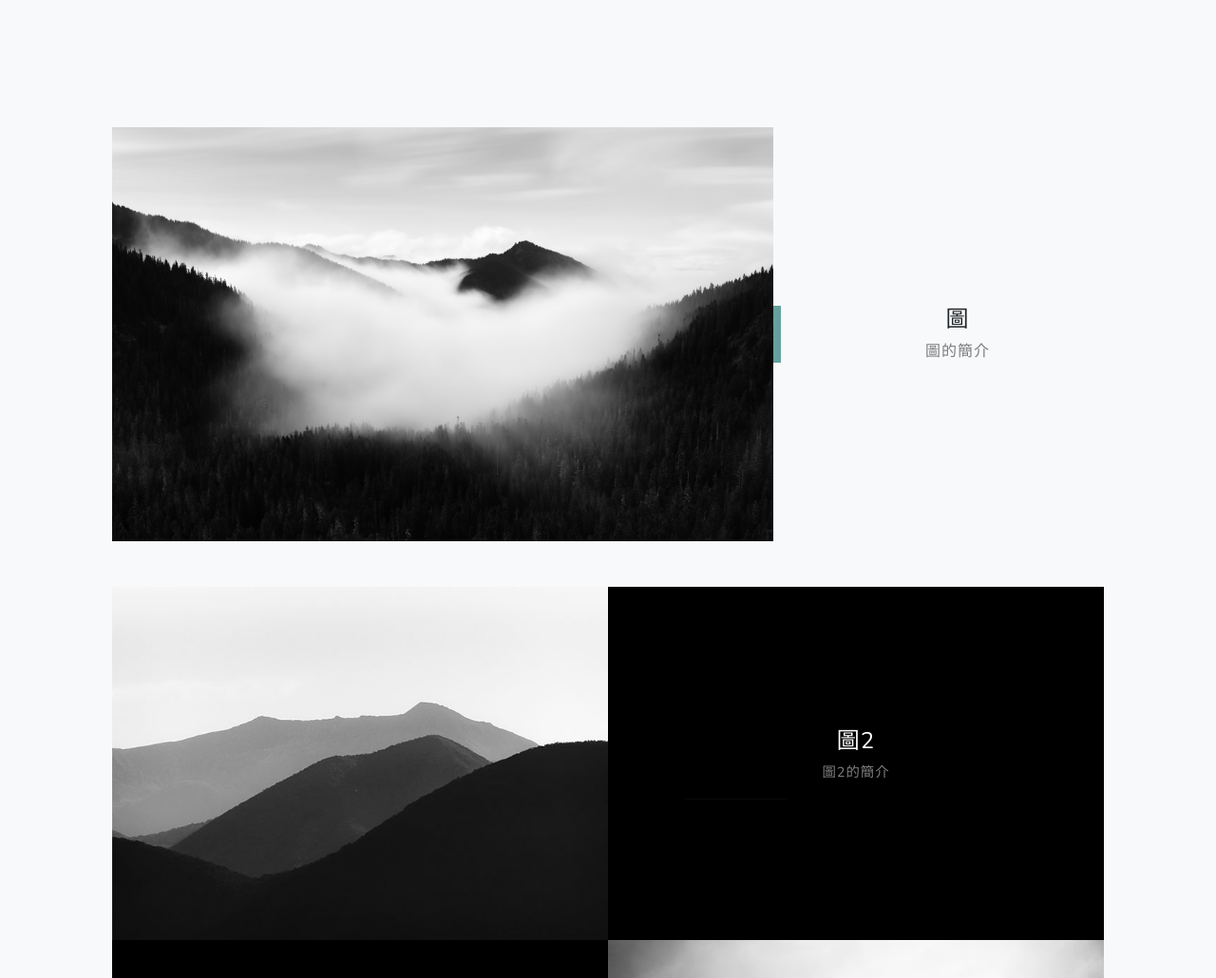
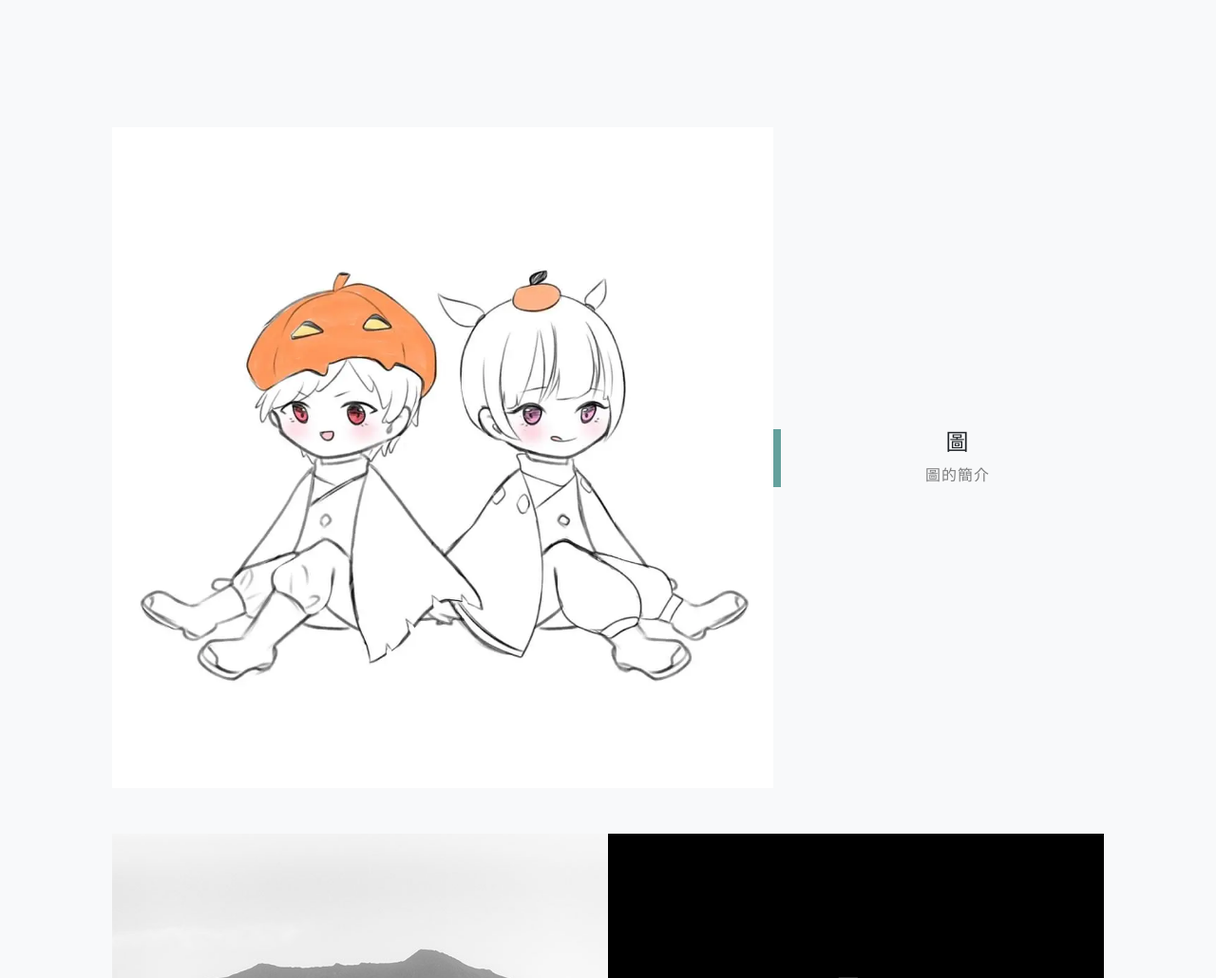
Before and after one commit to A982092/1208, a plain HTML site: page index.html in a window 1280 px wide. Shown: the part 2320-3350 px from the top of the page at 95% size. Drawn offline with nearby package versions, Linux system fonts and the light colour scheme.

Commit message:
新增圖片

```diff
--- a/index.html
+++ b/index.html
@@ -66,7 +66,7 @@
             <div class="container px-4 px-lg-5">
                 <!-- Featured Project Row-->
                 <div class="row gx-0 mb-4 mb-lg-5 align-items-center">
-                    <div class="col-xl-8 col-lg-7"><img class="img-fluid mb-3 mb-lg-0" src="assets/img/bg-masthead.jpg" alt="..." /></div>
+                    <div class="col-xl-8 col-lg-7"><img class="img-fluid mb-3 mb-lg-0" src="assets/img/6.jpg" alt="..." /></div>
                     <div class="col-xl-4 col-lg-5">
                         <div class="featured-text text-center text-lg-left">
                             <h4>圖</h4>
```
Also changed, not shown: assets/img/2.jpg (added), assets/img/3.jpg (added), assets/img/4.jpg (added), assets/img/5.webp (added), assets/img/6.jpg (added), assets/img/7.jpg (added), assets/img/8.jpg (added), assets/img/9.jpg (added).
